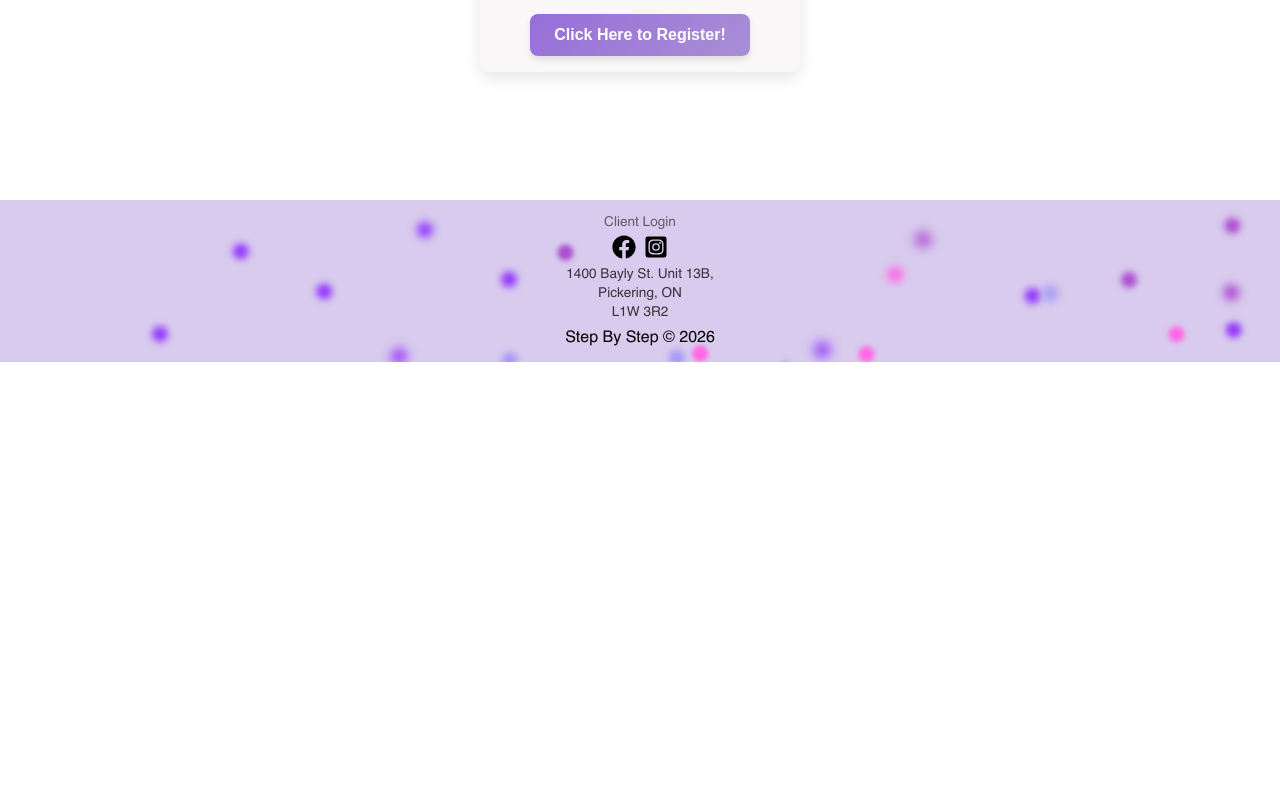
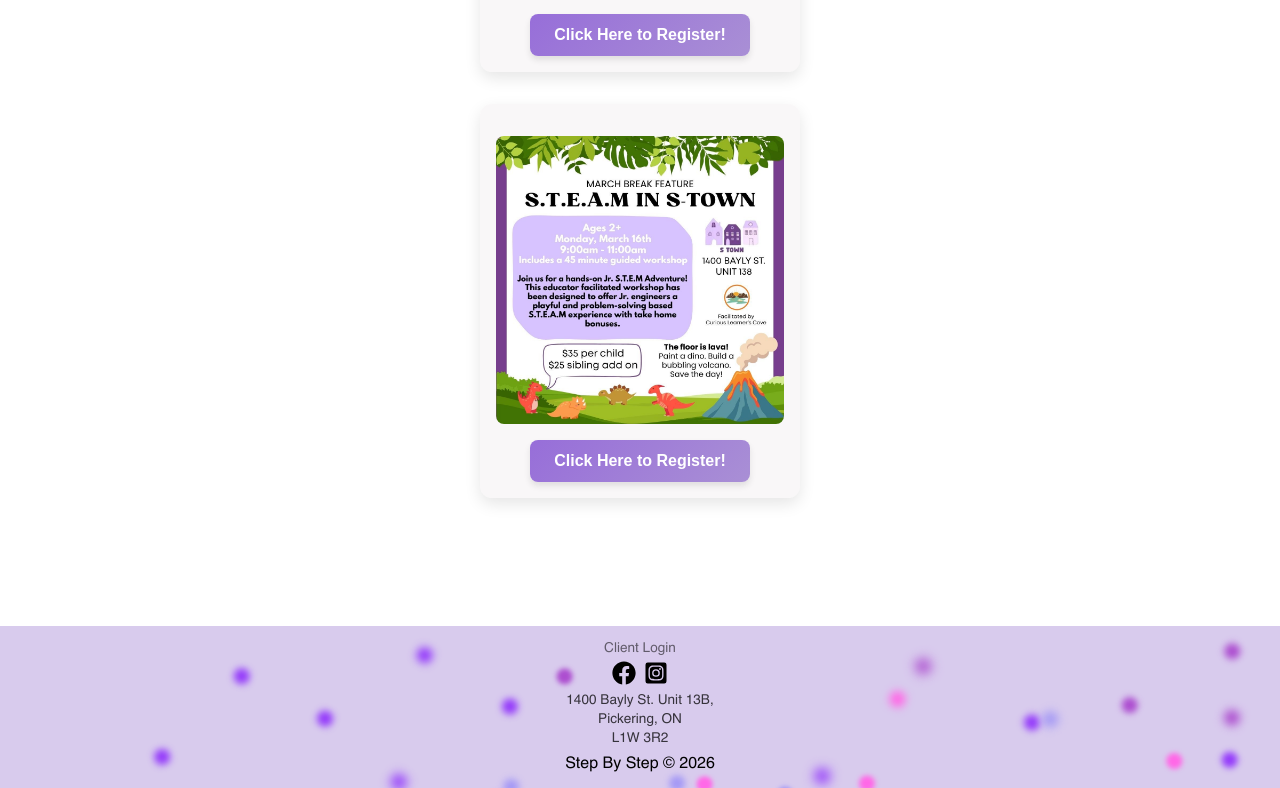
Before and after one commit to ralphdaryn/stepbystepstars, a React (Create React App) app in the folder client/: page /specialevents in a window 1280 px wide. Shown: the part 1986-2774 px from the top of the page. Before the commit the page ends 2348 px from the top, so only its background shows below. Built offline with nearby package versions, Linux system fonts and the light colour scheme; no server answers.

Commit message:
add special events image and link

```diff
--- a/client/src/pages/SpecialEvents/SpecialEvents.js
+++ b/client/src/pages/SpecialEvents/SpecialEvents.js
@@ -4,6 +4,7 @@ import specialEvents2 from "../../assets/images/soca.jpeg";
 import specialEvents3 from "../../assets/images/smallgrouptrain.jpeg";
 import specialEvents4 from "../../assets/images/mommyme.jpeg";
 import specialEvents5 from "../../assets/images/stepclass.PNG";
+import specialEvents6 from "../../assets/images/stem.JPG";
 
 const SpecialEvents = () => {
   const [selectedMedia, setSelectedMedia] = useState(null);
@@ -43,6 +44,13 @@ const SpecialEvents = () => {
     openRegistrationLink(
       "https://www.wellnessliving.com/rs/event/step_by_step_club?k_class=925770&k_class_tab=66373",
       "stepfitness",
+    );
+  };
+
+  const linkToBuyTickets5 = () => {
+    openRegistrationLink(
+      "https://www.wellnessliving.com/rs/event/step_by_step_club?k_class=931466&k_class_tab=66373",
+      "stem",
     );
   };
 
@@ -126,6 +134,22 @@ const SpecialEvents = () => {
           </button>
         </div>
       </div>
+      <div className="special-events__card-wrapper">
+        <div className="special-events__image-container">
+          <img
+            src={specialEvents6}
+            alt="Special Event"
+            className="special-events__image"
+            onClick={() => openMedia(specialEvents6)}
+          />
+          <button
+            className="special-events__button"
+            onClick={linkToBuyTickets5}
+          >
+            Click Here to Register!
+          </button>
+        </div>
+      </div>
 
       {selectedMedia && (
         <div className="image-modal" onClick={closeMedia}>
```
Also changed, not shown: client/src/assets/images/stem.JPG (added).
